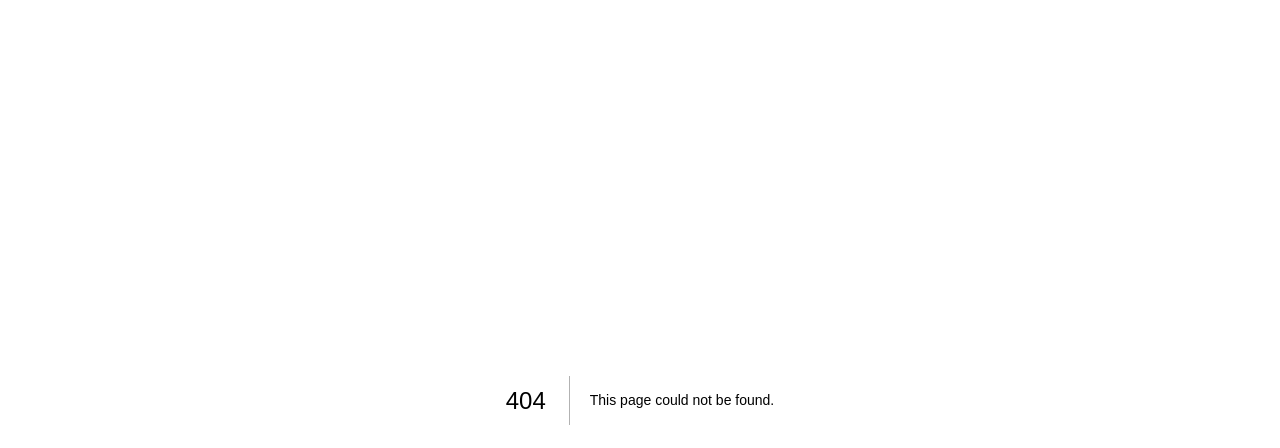
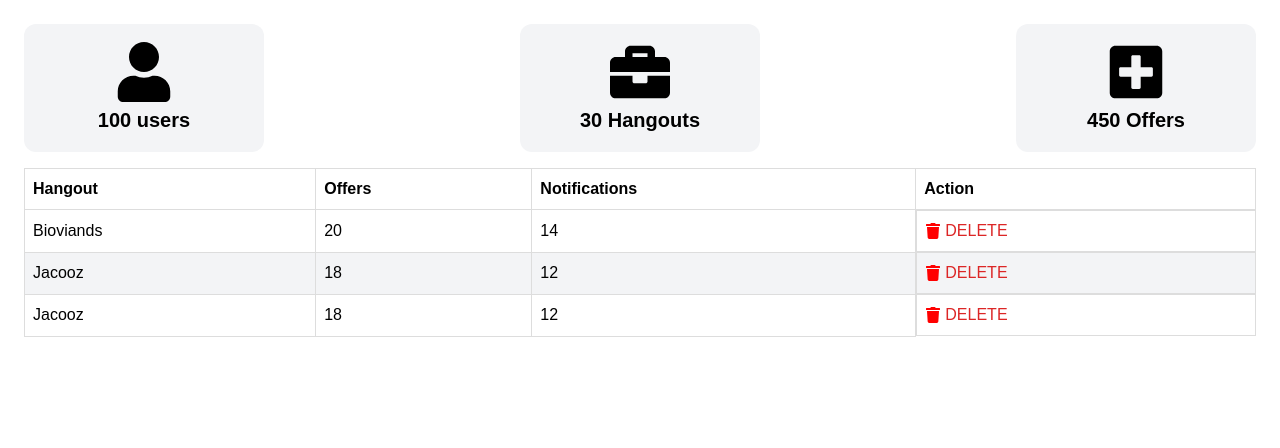
Before and after one commit to omarageorge/belendroit-web, a Next.js app: page /admin/dashboard in a window 1280 px wide. Before the commit this address had no page. Shown: the top 448 px of the page. Built offline with nearby package versions, Linux system fonts and the light colour scheme.

Commit message:
Another commit

```diff
--- /dev/null
+++ b/src/pages/admin/dashboard.jsx
@@ -0,0 +1,74 @@
+import style from '../../styles/dashboard.module.scss';
+import { FaUser, FaBriefcase, FaPlusSquare, FaTrash } from 'react-icons/fa';
+
+export default function dashboard() {
+  return (
+    <main id={style.wrapper}>
+      <section className=' container mx-auto flex  justify-between '>
+        <div className='w-[15rem] h-[8rem] bg-gray-100  rounded-xl flex flex-col justify-center items-center'>
+          <div>
+            <FaUser size={60} />
+          </div>
+          <span className='font-bold text-xl mt-1'>100 users</span>
+        </div>
+
+        <div className='w-[15rem] h-[8rem] bg-gray-100  rounded-xl flex flex-col justify-center items-center'>
+          <div>
+            <FaBriefcase size={60} />
+          </div>
+          <span className='font-bold text-xl mt-1'>30 Hangouts</span>
+        </div>
+
+        <div className='w-[15rem] h-[8rem] bg-gray-100  rounded-xl flex flex-col justify-center items-center'>
+          <div>
+            <FaPlusSquare size={60} />
+          </div>
+          <span className='font-bold text-xl mt-1'>450 Offers</span>
+        </div>
+      </section>
+
+      {/* Content */}
+      <section className='container mx-auto mt-4'>
+        <table id={style.table}>
+          <thead>
+            <tr>
+              <th>Hangout</th>
+              <th>Offers</th>
+              <th>Notifications</th>
+              <th>Action</th>
+            </tr>
+          </thead>
+          <tbody>
+            <tr>
+              <td>Bioviands</td>
+              <td>20</td>
+              <td>14</td>
+              <td className='flex items-center'>
+                <FaTrash color='red' />
+                <span className='ml-1 text-red-600 font-medium'>DELETE</span>
+              </td>
+            </tr>
+            <tr>
+              <td>Jacooz</td>
+              <td>18</td>
+              <td>12</td>
+              <td className='flex items-center'>
+                <FaTrash color='red' />
+                <span className='ml-1 text-red-600 font-medium'>DELETE</span>
+              </td>
+            </tr>
+            <tr>
+              <td>Jacooz</td>
+              <td>18</td>
+              <td>12</td>
+              <td className='flex items-center'>
+                <FaTrash color='red' />
+                <span className='ml-1 text-red-600 font-medium'>DELETE</span>
+              </td>
+            </tr>
+          </tbody>
+        </table>
+      </section>
+    </main>
+  );
+}
--- a/src/pages/admin/notifications.jsx
+++ b/src/pages/admin/notifications.jsx
@@ -38,7 +38,7 @@ export default function Notifications() {
         title: formData.title,
         date: formData.date,
         hangout: hangoutData.hangout,
-city: hangoutData.city,
+        city: hangoutData.city,
       });
 
       setSaving(false);
@@ -79,7 +79,7 @@ city: hangoutData.city,
             <div className={style.group}>
               <button
                 type='submit'
-                disabled={saving && true}
+                disabled={saving ? true : false}
                 className=' bg-gray-900 hover:bg-gray-800 text-white py-4 px-8 rounded-md'
               >
                 {saving ? (
--- /dev/null
+++ b/src/styles/dashboard.module.scss
@@ -0,0 +1,19 @@
+#wrapper {
+  @apply w-screen h-screen bg-white p-6;
+}
+
+#table {
+  font-family: sans-serif;
+  border-collapse: collapse;
+  width: 100%;
+
+  tr:nth-child(even) {
+    @apply bg-gray-100;
+  }
+  td,
+  th {
+    border: 1px solid #dddddd;
+    text-align: left;
+    padding: 8px;
+  }
+}
```
